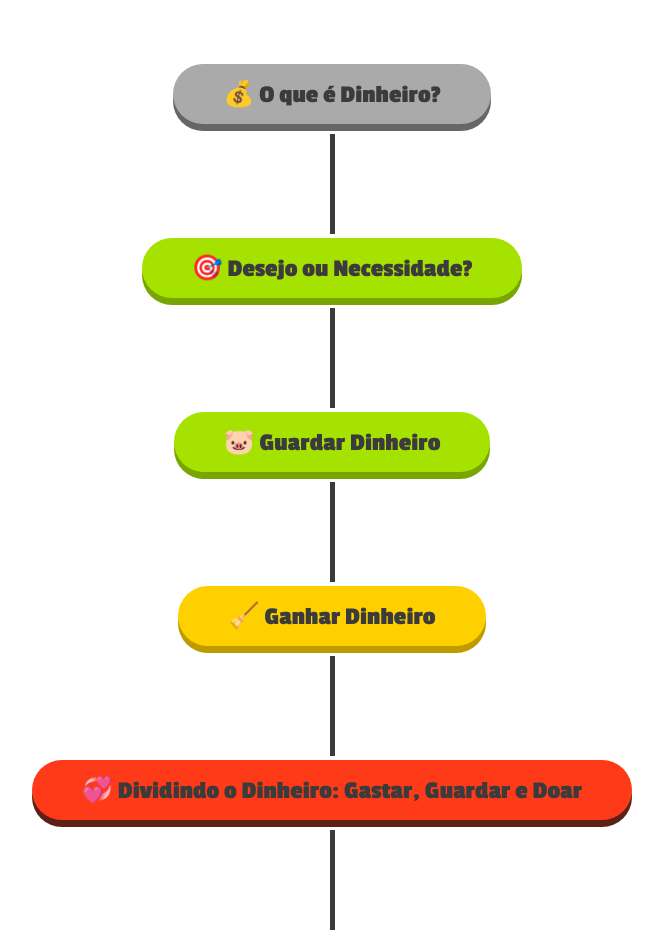
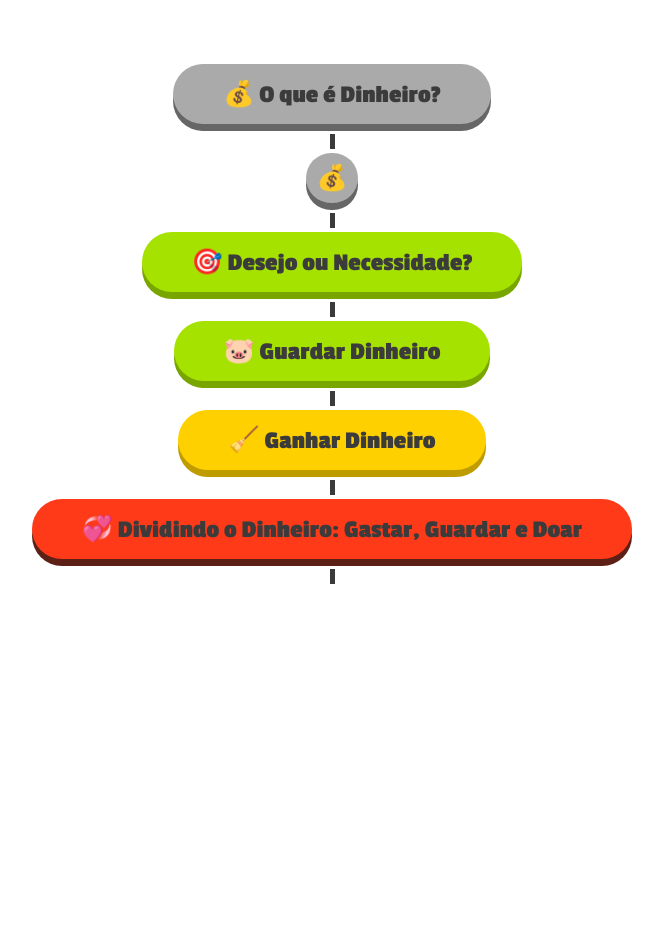
Before and after one commit to DanCodeMonkey/KidcoinV1, a plain HTML site: page hubmissions.html in a window 1280 px wide. Shown: the part 780-1710 px from the top of the page, without its empty margins (308-971 px from the left). After the commit the page ends 1368 px from the top, so only its background shows below. Drawn offline with Linux system fonts and the light colour scheme.

Commit message:
adiciona moeda na trilha
adicionei uma div no html do hub para criar uma moedinha, como no figma.

```diff
--- a/hubmissions.html
+++ b/hubmissions.html
@@ -46,6 +46,9 @@
                 <h2>🛸 Primeira trilha 🛸</h2>
 
                 <div class="mission01" id="mission01"><p><span>💰 </span> O que é Dinheiro?</p></div>
+                <div class="dividermap"><div class="linemap"></div></div>
+
+                <div class="node1" id="mission01"><p><span>💰 </span></p></div>
                 <div class="dividermap"><div class="linemap"></div></div>
 
                 <div class="mission02" id="mission02"><p><span>🎯 </span> Desejo ou Necessidade?</p></div>
--- a/style.css
+++ b/style.css
@@ -592,7 +592,7 @@ nav h1:hover {
 
 .linemap {
   width: 5px;
-  height: 100px;
+  height: 15px;
   background-color: #3b3b3b;
   margin: 4px;
 }
@@ -737,6 +737,27 @@ footer {
   text-align: center;
 }
 
+/* MOEDINHAS DA TRILHA */
+.node1 {
+  display: flex;
+  justify-content: center;
+  align-items: center;
+  background-color: #aaaaaa;
+  height: 50px;
+  border-radius: 100px;
+  padding: 0px 10px;
+  font-weight: bold;
+  box-shadow: 0px 7px #666666;
+  transition: 0.3s;
+  cursor: pointer;
+  font-family: "Passion One", Geneva, Tahoma, sans-serif;
+}
+
+.node1:hover {
+  transform: translateY(8px);
+  box-shadow: none;
+}
+
 /* ANIMATIONS */
 @keyframes bounce {
   0%,
```
